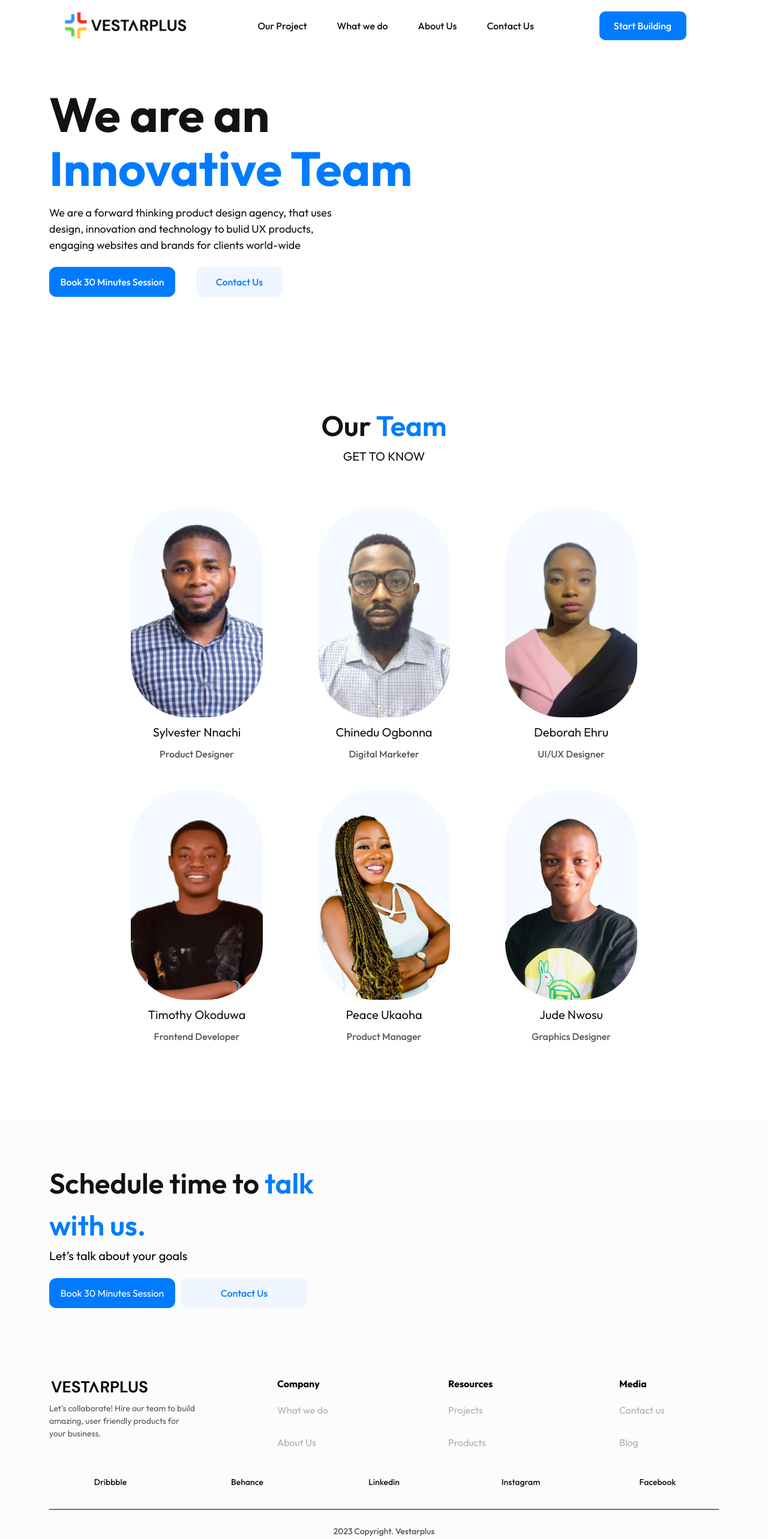
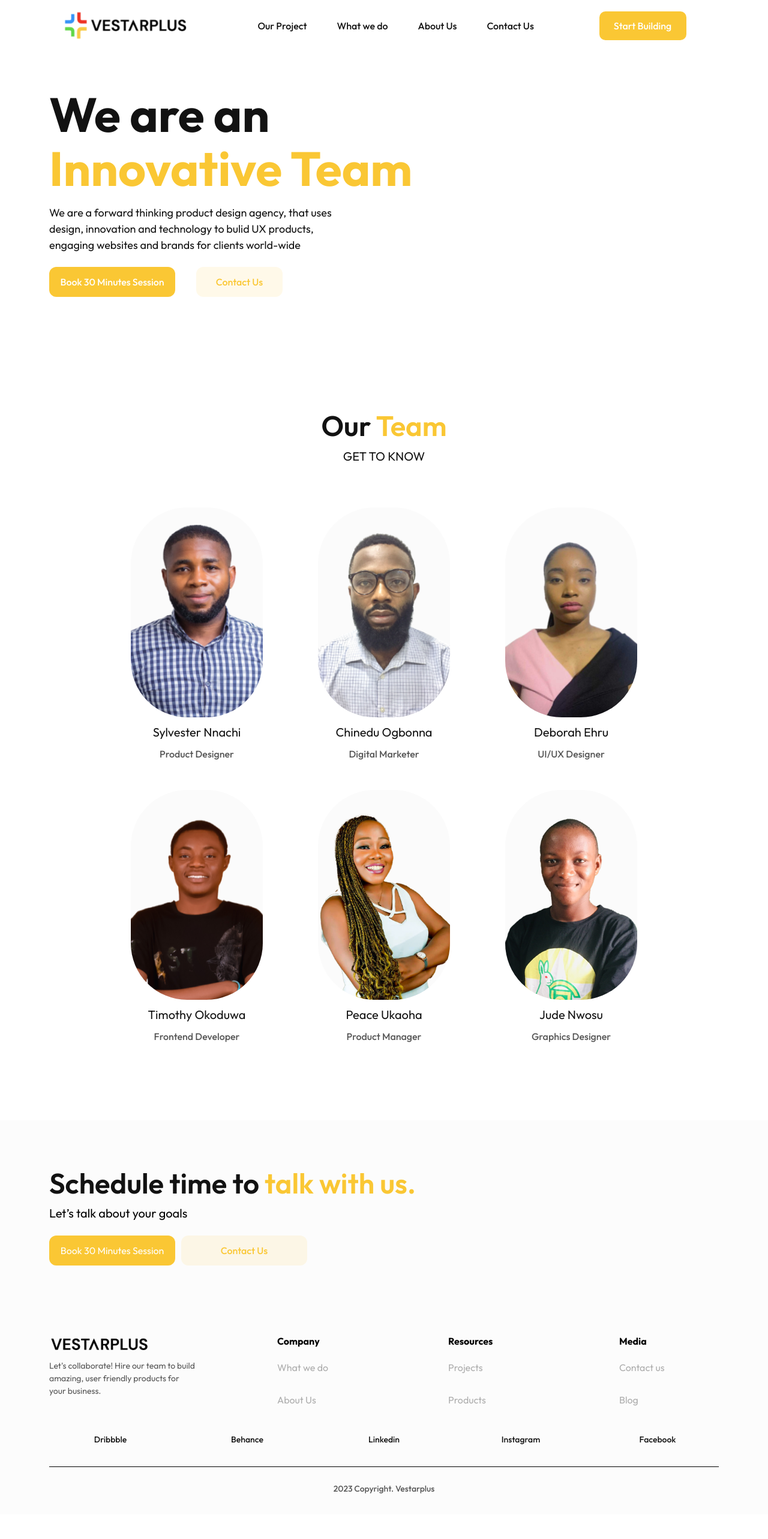
Before and after one commit to timothy-okoduwa/vestaplus-new, a React (Create React App) app: page /about in a window 1280 px wide. Shown: the top 2566 px of the page at 60% size. After the commit the page ends 2525 px from the top, so only its background shows below. Built offline with nearby package versions, Linux system fonts and the light colour scheme; no server answers; the database is empty.

Commit message:
comeback

```diff
--- a/src/components/Navbars/NavBar.css
+++ b/src/components/Navbars/NavBar.css
@@ -92,3 +92,6 @@
 .daba{
   background-color: #0A5076;
 }
+.jaja{
+   background-color: #fac734;
+}
--- a/src/components/Navbars/NavBar1.jsx
+++ b/src/components/Navbars/NavBar1.jsx
@@ -132,7 +132,7 @@ const NavBar1 = ({ prod }) => {
                         )}
                         {hideInWhatAndHomeAndContactProjectPage ? null : (
                           <Link to="contact">
-                            <button className="cafmu">Start Building </button>
+                            <button className="cafmu jaja">Start Building </button>
                           </Link>
                         )}
                         {hideInWhatAndHomeAndContactAndAboutProjectPage ? null : (
--- a/src/pages/AboutUs/About.css
+++ b/src/pages/AboutUs/About.css
@@ -23,11 +23,21 @@ color: #121212;
   margin-top: 70px;
   /* background-color: red; */
 }
+.change{
+  color: #fac734;
+}
+.tenne{
+  background:#fac734 ;
+}
+.stud{
+   background:#fac8341b ;
+     color: #fac734;
+}
 .wawawa {
   height: 350px;
   width: 220px;
   border-radius: 94px;
-  background: #F4FAFF;
+  background: #fbfbfb;
   border-radius: 94px;
 
   /* Set initial position */
@@ -139,5 +149,5 @@ color: #121212;
   }
 }
 .gdgd{
-  color: #007BFF;
+color: #fac734;
 }
--- a/src/pages/AboutUs/FirstAbout.jsx
+++ b/src/pages/AboutUs/FirstAbout.jsx
@@ -8,7 +8,7 @@ const HomeFirst = () => {
           <div>
             <div className="designD">
               <span className="blacjd">We are an</span>{' '}
-              <span className="bliure">Innovative Team </span>{' '}
+              <span className="bliure change">Innovative Team </span>{' '}
             </div>
           </div>
           <div>
@@ -23,11 +23,11 @@ const HomeFirst = () => {
                 target="_blank"
                 rel="noreferrer"
               >
-                <button className="tenn">Book 30 Minutes Session</button>
+                <button className="tenn tenne">Book 30 Minutes Session</button>
               </a>
 
               <Link to="/contact" style={{ textDecoration: 'none' }}>
-                <button className="tenn2">Contact Us</button>
+                <button className="tenn2 stud">Contact Us</button>
               </Link>
             </div>
           </div>
--- a/src/pages/Footer/Footer.css
+++ b/src/pages/Footer/Footer.css
@@ -9,7 +9,7 @@
   font-size: 47px !important;
   color: #121212;
   /* line-height: 100px; */
-  width: 500px;
+  width: 100%;
 }
 
 .my_kige{
@@ -230,3 +230,13 @@ color: #03BC52;
 background: rgba(10, 80, 118, 0.055);
 color: #0A5076;
 }
+.tenne{
+  background:#fac734 ;
+}
+.stud{
+   background:#fac8341b ;
+     color: #fac734;
+}
+.wiilo{
+      color: #fac734;
+}
--- a/src/pages/Footer/Footer.jsx
+++ b/src/pages/Footer/Footer.jsx
@@ -99,7 +99,7 @@ const Footer = ({ prod }) => {
                             </span>
                           )}
                           {hideInWhatAndHomeAndContactProjectPage ? null : (
-                            <span className="know ">talk with us.</span>
+                            <span className="know wiilo ">talk with us.</span>
                           )}
                           {hideInWhatAndHomeAndContactAndAboutProjectPage ? null : (
                             <span className="know dbhu">talk with us.</span>
@@ -174,7 +174,7 @@ const Footer = ({ prod }) => {
                               target="_blank"
                               rel="noreferrer"
                             >
-                              <button className="magnify ">
+                              <button className="magnify tenne">
                                 Book 30 Minutes Session
                               </button>
                             </a>
@@ -233,7 +233,7 @@ const Footer = ({ prod }) => {
                               to="/contact"
                               style={{ textDecoration: 'none' }}
                             >
-                              <button className="capmi ">Contact Us</button>
+                              <button className="capmi stud">Contact Us</button>
                             </Link>
                           )}
                           {hideInWhatAndHomeAndContactAndAboutProjectPage ? null : (
@@ -260,8 +260,8 @@ const Footer = ({ prod }) => {
                   <div className="col-12 col-lg-4">
                     <div>
                       <div>
-                        <div className='ijn'>
-                          <img src={v} alt="" className='my_kige' />
+                        <div className="ijn">
+                          <img src={v} alt="" className="my_kige" />
                         </div>
 
                         <div className="collab">
--- a/src/pages/HomePage/HomePage.css
+++ b/src/pages/HomePage/HomePage.css
@@ -320,20 +320,20 @@ color: #FFFFFF;
 }
 @media screen and (max-width: 768px) {
   .bel {
-    width: 13% !important;
+    width: 4% !important;
     /* transform: rotate(13.77deg); */
-    margin-left: 10px;
+    /* margin-left: 10px; */
   }
 }
 .bel {
-  width: 7%;
+  width: 3%;
   /* transform: rotate(13.77deg); */
-  margin-left: 10px;
+  /* margin-left: 10px; */
 }
 .bel2 {
-  width: 9%;
+  width: 4%;
   /* transform: rotate(13.77deg); */
-  margin-left: 10px;
+  margin-left: 0px;
 }
 .lifOf {
   font-family: 'Outfit';
--- a/src/pages/WhatWeDo/DownPart.jsx
+++ b/src/pages/WhatWeDo/DownPart.jsx
@@ -112,7 +112,7 @@ const DownPart = () => {
           <div className="haveot">
             Products we have <span className="padr"> Built so far</span>{' '}
             <span>
-              <img src={r} alt="" className="hopesay" />
+              <img src={r} alt="" className="bel" />
             </span>
           </div>
           <div className="ewoowo">
```
